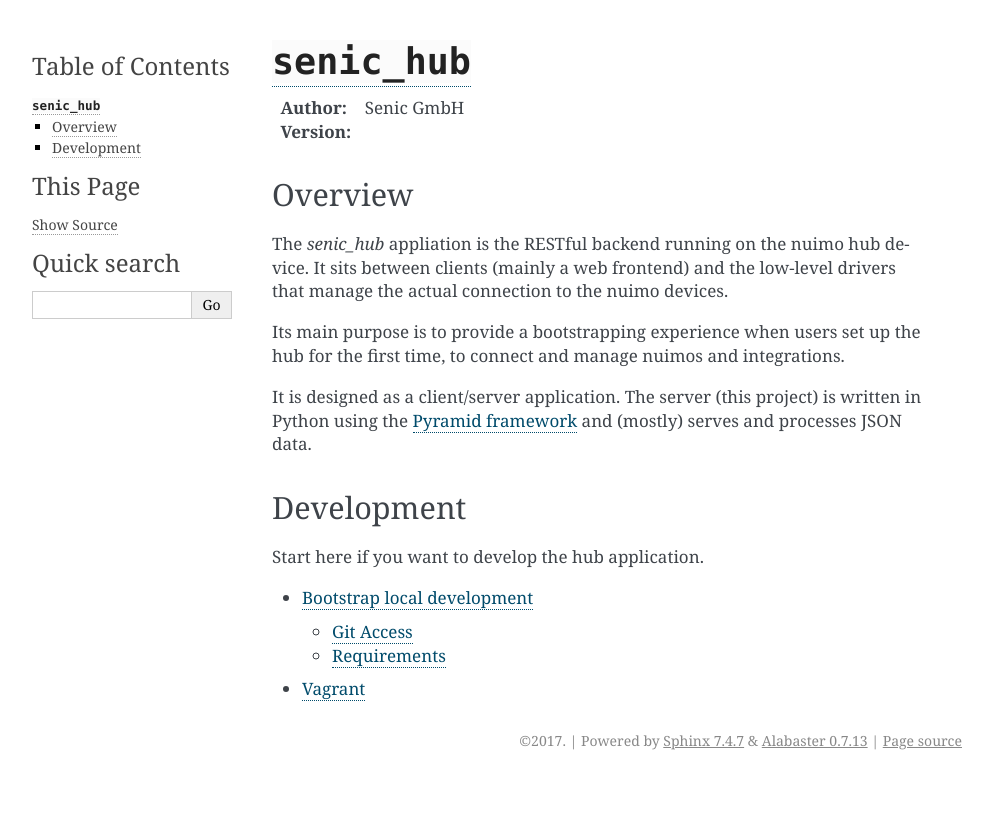
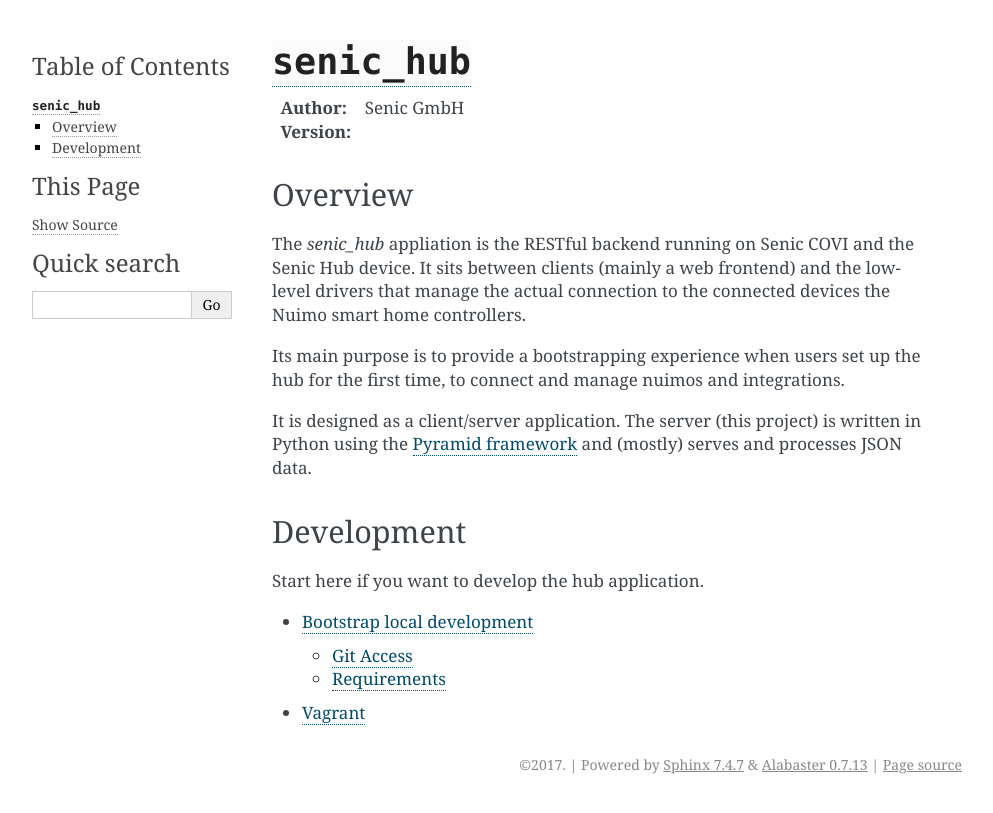
Before and after one commit to zenctrl/senic-hub, a Sphinx documentation site: the page built from docs/index.rst, in a window 1280 px wide. Shown: the top 813 px of the page, without its empty margins (148-1141 px from the left). Built offline with Sphinx 7.4.7, drawn with Linux system fonts in a browser that asks for light colours.

Commit message:
Update readme

```diff
--- a/docs/index.rst
+++ b/docs/index.rst
@@ -12,7 +12,7 @@
 Overview
 ========
 
-The *senic_hub* appliation is the RESTful backend running on the nuimo hub device. It sits between clients (mainly a web frontend) and the low-level drivers that manage the actual connection to the nuimo devices.
+The *senic_hub* appliation is the RESTful backend running on Senic COVI and the Senic Hub device. It sits between clients (mainly a web frontend) and the low-level drivers that manage the actual connection to the connected devices the Nuimo smart home controllers.
 
 Its main purpose is to provide a bootstrapping experience when users set up the hub for the first time, to connect and manage nuimos and integrations.
 
```
